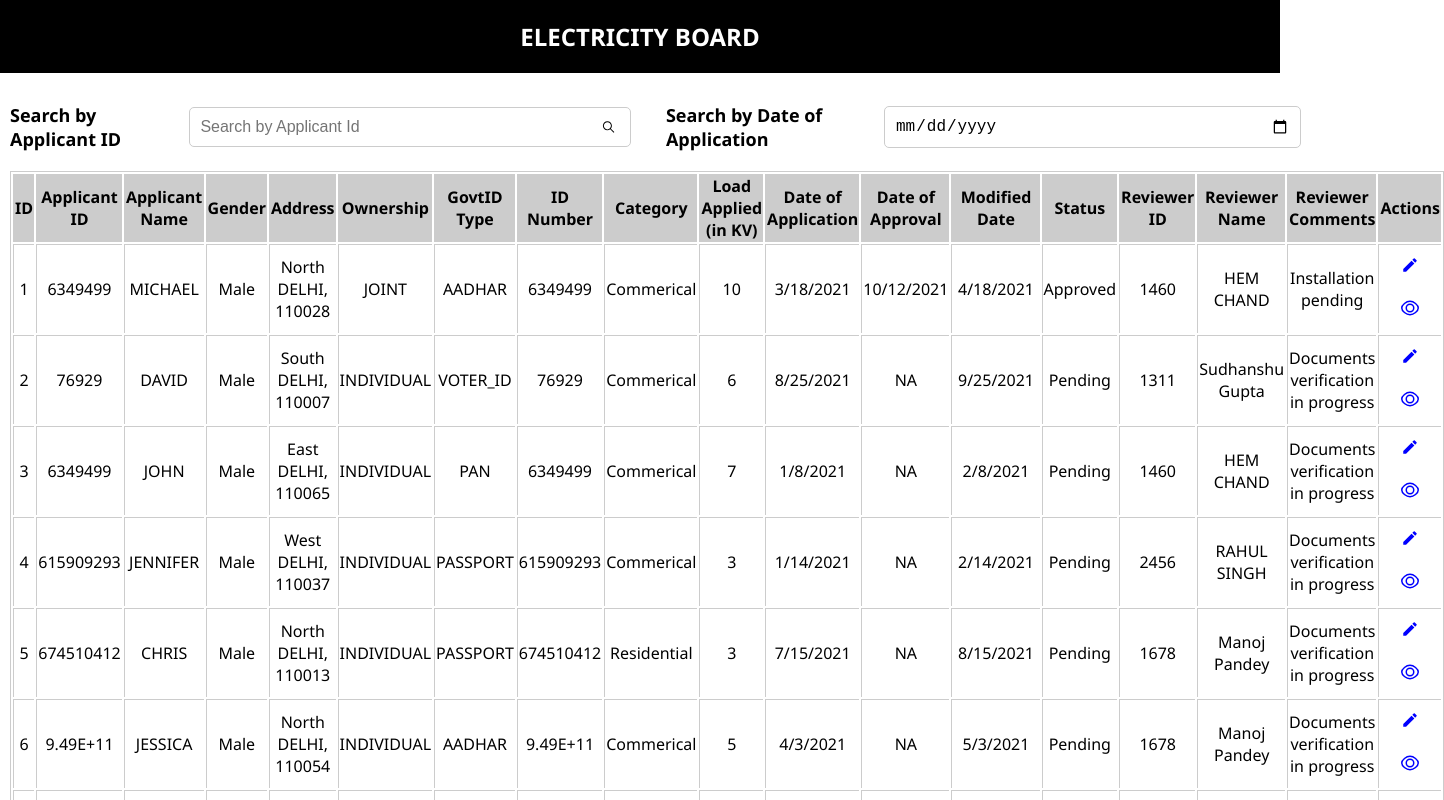
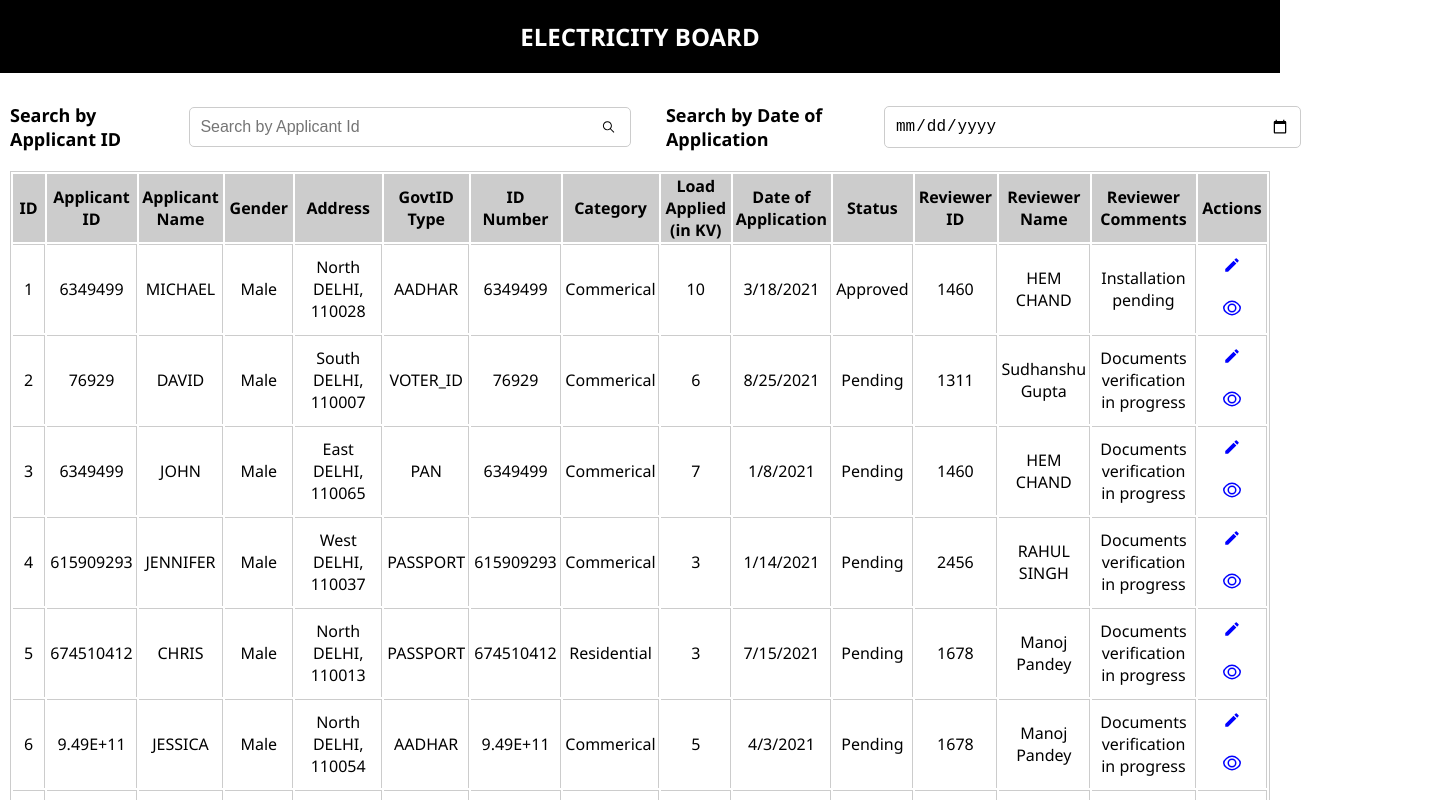
Before and after one commit to rekha0suthar/electricity-board, a React (Create React App) app: page / in a window 1280 px wide. Shown: the top 800 px of the page, 1444 px wide, since content can reach past the window. Built offline with nearby package versions, Linux system fonts and the light colour scheme.

Commit message:
some changes

```diff
--- a/src/App.css
+++ b/src/App.css
@@ -14,7 +14,6 @@ h2 {
 table {
   text-align: center;
   margin: 10px;
-  border-left: none;
   border: 1px solid #ccc;
 }
 
@@ -23,7 +22,7 @@ td {
   width: 120px;
   height: 50px;
   border-bottom: none !important;
-  border-right: none !important;
+  border-left: none !important;
   border: 1px solid #ccc;
 }
 
@@ -35,6 +34,10 @@ th {
 tr:hover {
   background-color: #eee;
   cursor: pointer;
+}
+
+.address {
+  width: 250px;
 }
 
 .comments {
--- a/src/components/Datatable.jsx
+++ b/src/components/Datatable.jsx
@@ -86,14 +86,11 @@ const DataTable = () => {
             <th>Applicant Name</th>
             <th>Gender</th>
             <th>Address</th>
-            <th>Ownership</th>
             <th>GovtID Type</th>
             <th>ID Number</th>
             <th>Category</th>
             <th>Load Applied (in KV)</th>
             <th>Date of Application</th>
-            <th>Date of Approval</th>
-            <th>Modified Date</th>
             <th>Status</th>
             <th>Reviewer ID</th>
             <th>Reviewer Name</th>
@@ -128,7 +125,7 @@ const DataTable = () => {
                   row.Gender
                 )}
               </td>
-              <td>
+              <td className="address">
                 {editRowIndex === index ? (
                   <input
                     type="text"
@@ -139,17 +136,7 @@ const DataTable = () => {
                   `${row.District} ${row.State}, ${row.Pincode}`
                 )}
               </td>
-              <td>
-                {editRowIndex === index ? (
-                  <input
-                    type="text"
-                    value={editedRow.Ownership}
-                    onChange={(e) => handleChange(e, 'Ownership')}
-                  />
-                ) : (
-                  row.Ownership
-                )}
-              </td>
+
               <td>{row.GovtID_Type}</td>
               <td>{row.ID_Number}</td>
               <td>
@@ -175,8 +162,6 @@ const DataTable = () => {
                 )}
               </td>
               <td>{row.Date_of_Application}</td>
-              <td> {row.Date_of_Approval ? row.Date_of_Approval : 'NA'}</td>
-              <td>{row.Modified_Date}</td>
               <td>
                 {editRowIndex === index ? (
                   <input
```
Also changed, not shown: 1 other file (tests, documents, lock files or other folders).
